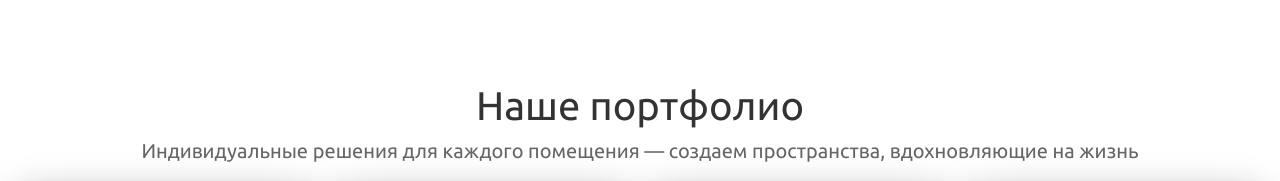
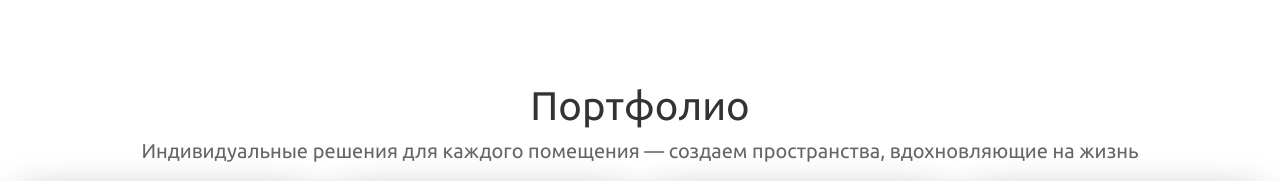
Before and after one commit to Yandiev3/amAddapt, a website: page index.html in a window 1280 px wide. Shown: the part 1673-1854 px from the top of the page. Drawn offline with Linux system fonts and the light colour scheme.

Commit message:
портфолио

```diff
--- a/index.html
+++ b/index.html
@@ -105,7 +105,7 @@
     <div class="portfolio">
         <div id="portfolio">
 
-            <h2 class="portfolio-title">Наше портфолио</h2>
+            <h2 class="portfolio-title">Портфолио</h2>
             <p class="portfolio-subtitle">Индивидуальные решения для каждого помещения — создаем пространства, вдохновляющие на жизнь</p>
 
             <div class="portfolio-container">
```
